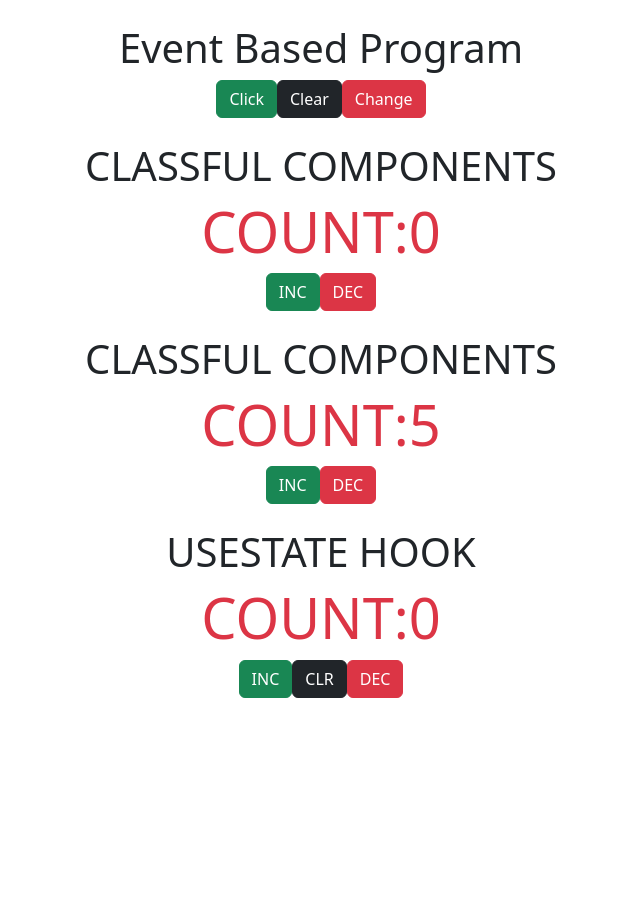
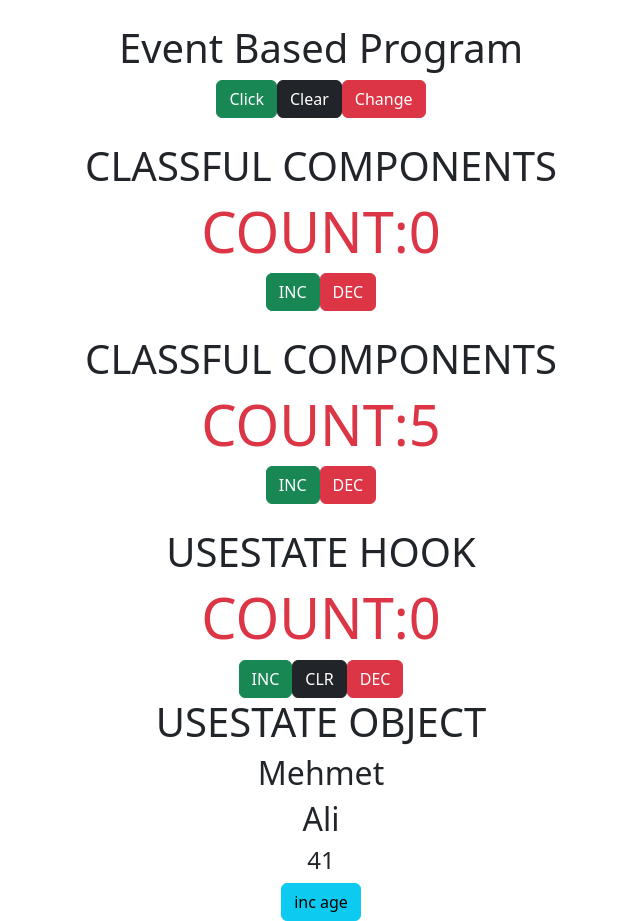
Before and after one commit to Mehmetaliatun/fullstack, a React (Create React App) app in the folder Fullstack/React/rc05_events_useStateHook/: page / in a window 1280 px wide. Shown: the whole page, without its empty margins (319-959 px from the left). Before the commit the page ends 800 px from the top, so only its background shows below. Built offline with nearby package versions, Linux system fonts and the light colour scheme.

Commit message:
hook cont

```diff
--- a/Fullstack/React/rc05_events_useStateHook/src/components/3-useStateHook/UseStateCounter.jsx
+++ b/Fullstack/React/rc05_events_useStateHook/src/components/3-useStateHook/UseStateCounter.jsx
@@ -30,6 +30,13 @@ const UseStateCounter = () => {
 
   const [count, setCount] = useState(0); //? arr destr.
 
+  const [person, setPerson] = useState({
+    name: "Mehmet",
+    surname: "Ali",
+    age: 41,
+  });
+
+  //   console.log(person);
   const inc = () => {
     setCount(count + 1);
   };
@@ -39,9 +46,16 @@ const UseStateCounter = () => {
   //     setCount(count - 1);
   //   }
   // };
-
+  const incAge = () => {
+    //! Bu sekilde atama yapma.
+    //! Bu sekilde atama ile sayisal deger state'in uzerine yazilmis oldu
+    //! Dolayisiyla obje yapisi bozuldu.
+    setPerson(person.age + 1);
+  };
+  console.log(person);
   return (
     <div className="container text-center mt-4">
+      <section>
         <h1>USESTATE HOOK</h1>
         <h2 className="display-4 text-danger">COUNT:{count}</h2>
         <button onClick={inc} className="btn btn-success">
@@ -60,6 +74,16 @@ const UseStateCounter = () => {
         >
           DEC
         </button>
+      </section>
+      <section>
+        <h1>USESTATE OBJECT</h1>
+        <h2>{person.name}</h2>
+        <h2>{person.surname}</h2>
+        <h4>{person.age}</h4>
+        <button onClick={incAge} className="btn btn-info">
+          inc age
+        </button>
+      </section>
     </div>
   );
 };
```
Lines whose indentation alone changed are shown as unchanged.
